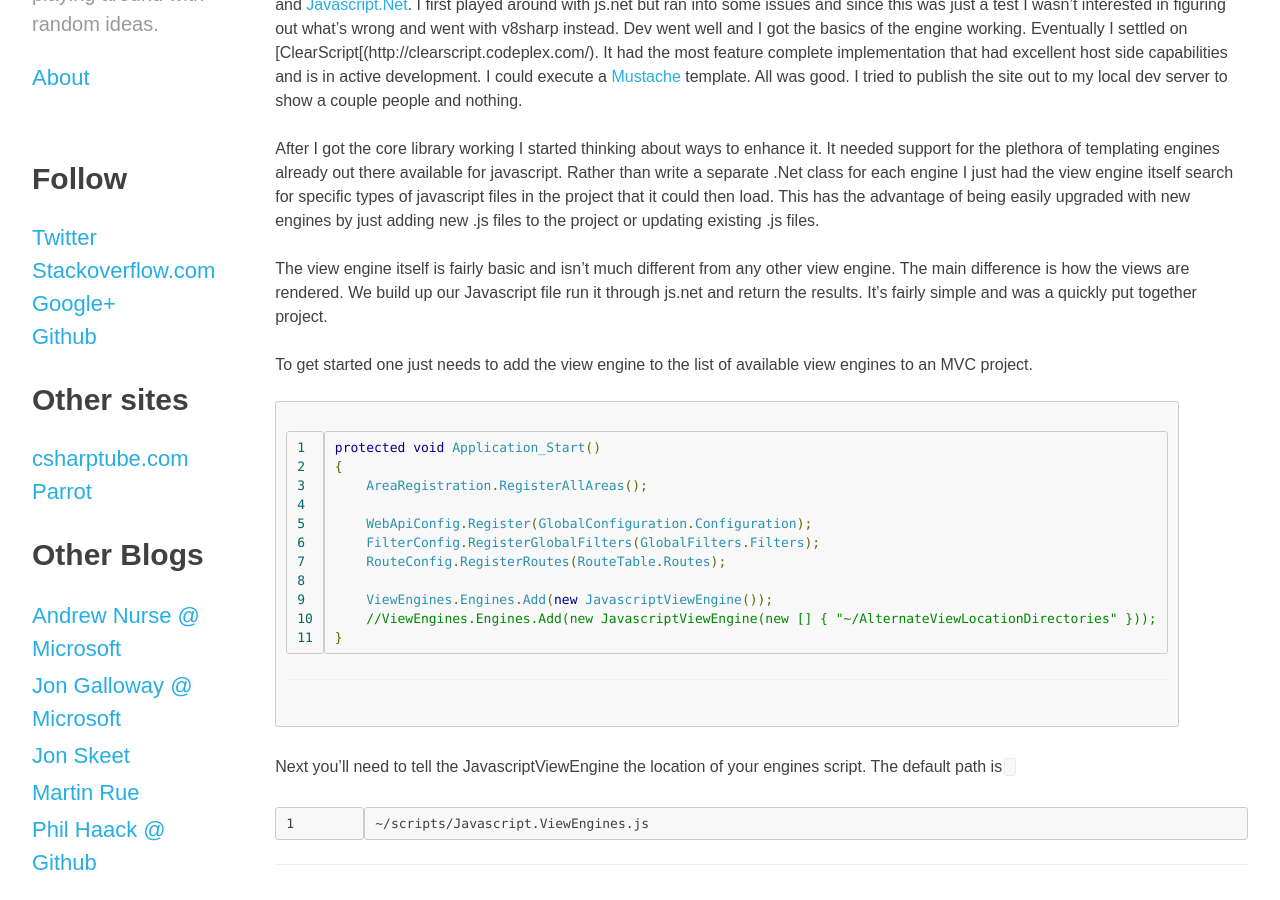
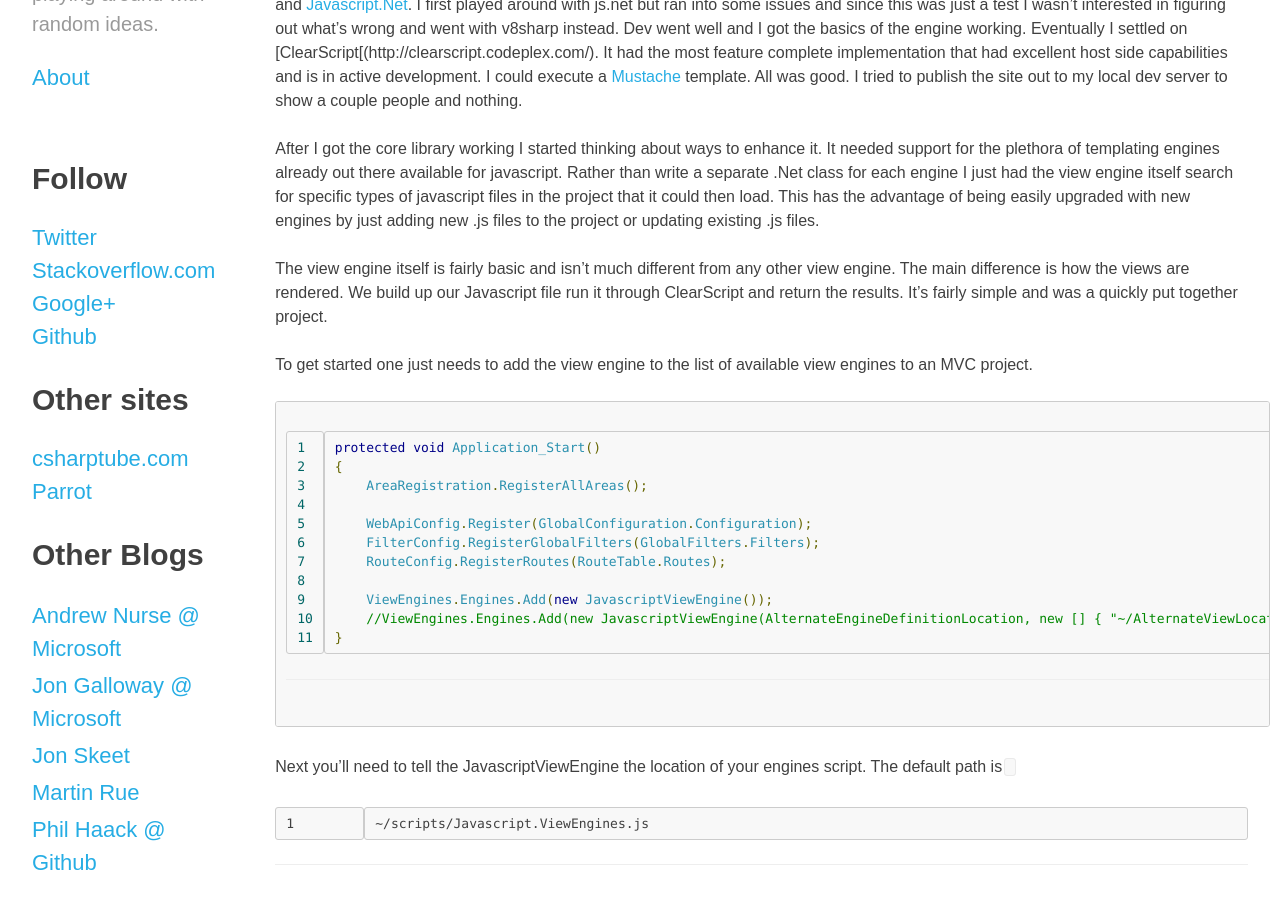
Before and after one commit to Buildstarted/buildstarted.com, a Jekyll site: the page built from _posts/2013-12-16-javascript-view-engine-for-aspnet.md, in a window 1280 px wide and 900 px high, scrolled down 287 px. Built offline with Jekyll 4.4.1, drawn with Linux system fonts in a browser that asks for light colours; nearby versions of some CDN libraries; Markdown is read by kramdown in place of the engine named in the settings; comment, search, counter and statistics services are not loaded; some of the changed text lies outside the part shown.

```diff
--- a/_posts/2013-12-16-javascript-view-engine-for-aspnet.md
+++ b/_posts/2013-12-16-javascript-view-engine-for-aspnet.md
@@ -11,7 +11,7 @@ First I had to find a nice vm for javascript that I could execute within .Net. I
 
 After I got the core library working I started thinking about ways to enhance it. It needed support for the plethora of templating engines already out there available for javascript. Rather than write a separate .Net class for each engine I just had the view engine itself search for specific types of javascript files in the project that it could then load. This has the advantage of being easily upgraded with new engines by just adding new .js files to the project or updating existing .js files.
 
-The view engine itself is fairly basic and isn't much different from any other view engine. The main difference is how the views are rendered. We build up our Javascript file run it through js.net and return the results. It's fairly simple and was a quickly put together project.
+The view engine itself is fairly basic and isn't much different from any other view engine. The main difference is how the views are rendered. We build up our Javascript file run it through ClearScript and return the results. It's fairly simple and was a quickly put together project.
 
 To get started one just needs to add the view engine to the list of available view engines to an MVC project.
 
@@ -24,7 +24,7 @@ To get started one just needs to add the view engine to the list of available vi
         RouteConfig.RegisterRoutes(RouteTable.Routes);
 
         ViewEngines.Engines.Add(new JavascriptViewEngine());
-        //ViewEngines.Engines.Add(new JavascriptViewEngine(new [] { "~/AlternateViewLocationDirectories" }));
+        //ViewEngines.Engines.Add(new JavascriptViewEngine(AlternateEngineDefinitionLocation, new [] { "~/AlternateViewLocationDirectories" }));
     }
 
 Next you'll need to tell the JavascriptViewEngine the location of your engines script. The default path is `~/scripts/Javascript.ViewEngines.js`.
```
Also changed, not shown: other parts of _posts/2013-12-16-javascript-view-engine-for-aspnet.md (+4 -0 lines).
